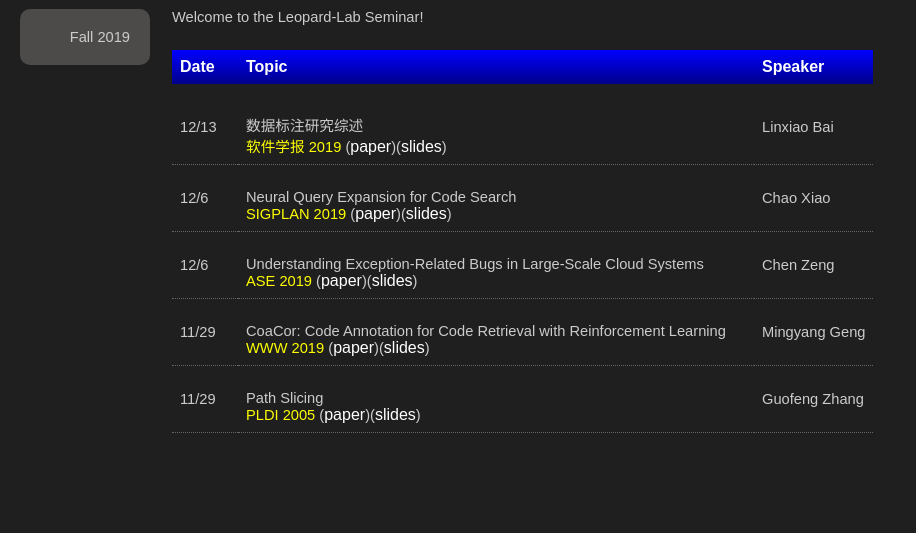
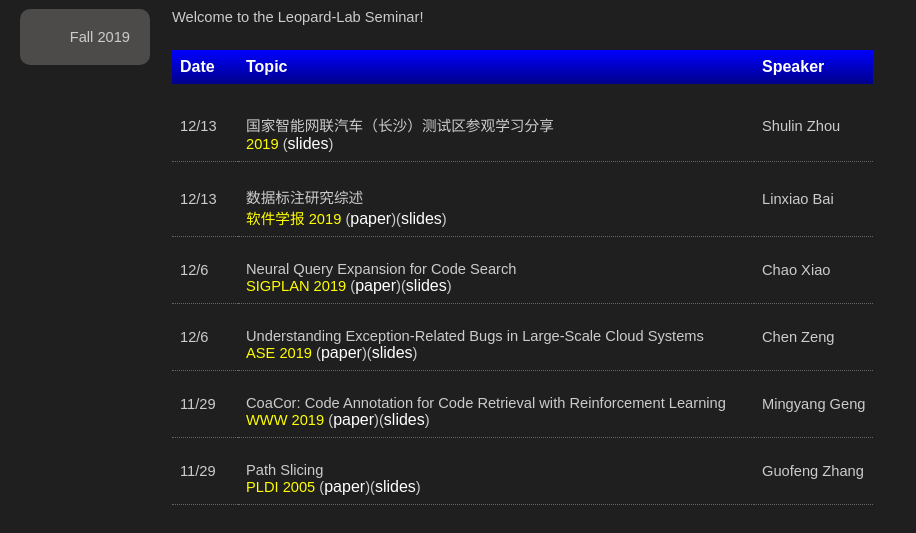
Before and after one commit to leopard-seminar/leopard-seminar, a plain HTML site: page index.html in a window 1280 px wide. Shown: the part 141-674 px from the top of the page, without its empty margins (0-916 px from the left). Drawn offline with Linux system fonts and the light colour scheme.

Commit message:
add zsl 2019/12/13

```diff
--- a/index.html
+++ b/index.html
@@ -52,9 +52,25 @@
 <td>
 
    <br>
+   国家智能网联汽车（长沙）测试区参观学习分享
+   <br>
+   <font color="yellow">2019</font> (<a href="./files/2019/国家智能网联汽车（长沙）测试区参观学习分享_slide.pdf", target="_blank">slides</a>)
+</td>
+
+<td>
+   Shulin Zhou
+</td>
+</tr>
+
+<!-- ----------------------------- -->
+<tr>
+<td> <font>12/13</font> </td>
+<td>
+
+   <br>
    数据标注研究综述
    <br>
-   <font color="yellow">软件学报 2019</font> (<a href="./files/2019/数据标注研究综述.pdf", target="_blank">paper</a>)(<a href="./files/2019数据标注研究综述_slide.pdf", target="_blank">slides</a>)
+   <font color="yellow">软件学报 2019</font> (<a href="./files/2019/数据标注研究综述.pdf", target="_blank">paper</a>)(<a href="./files/2019/数据标注研究综述_slide.pdf", target="_blank">slides</a>)
 </td>
 
 <td>
```
Also changed, not shown: 2 other files.
